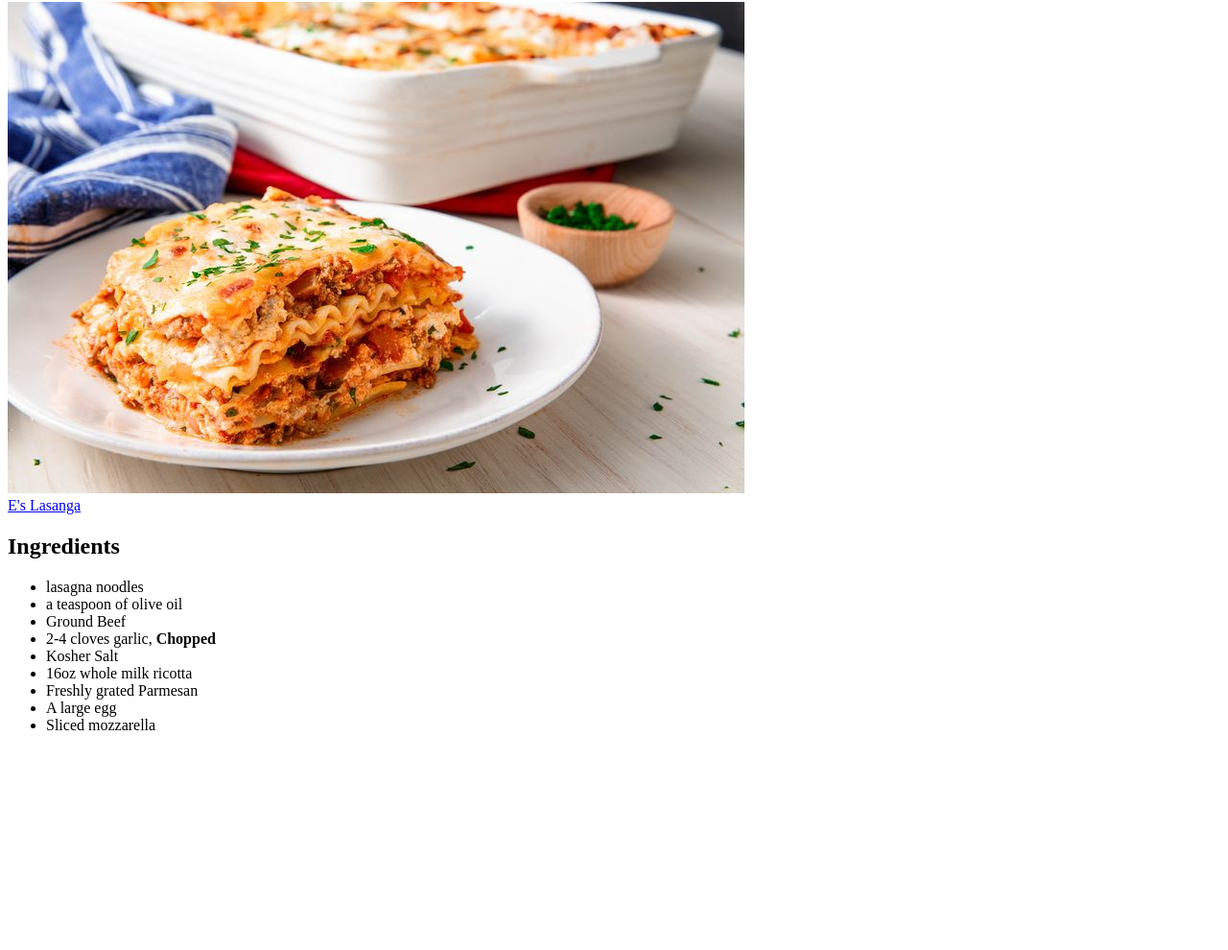
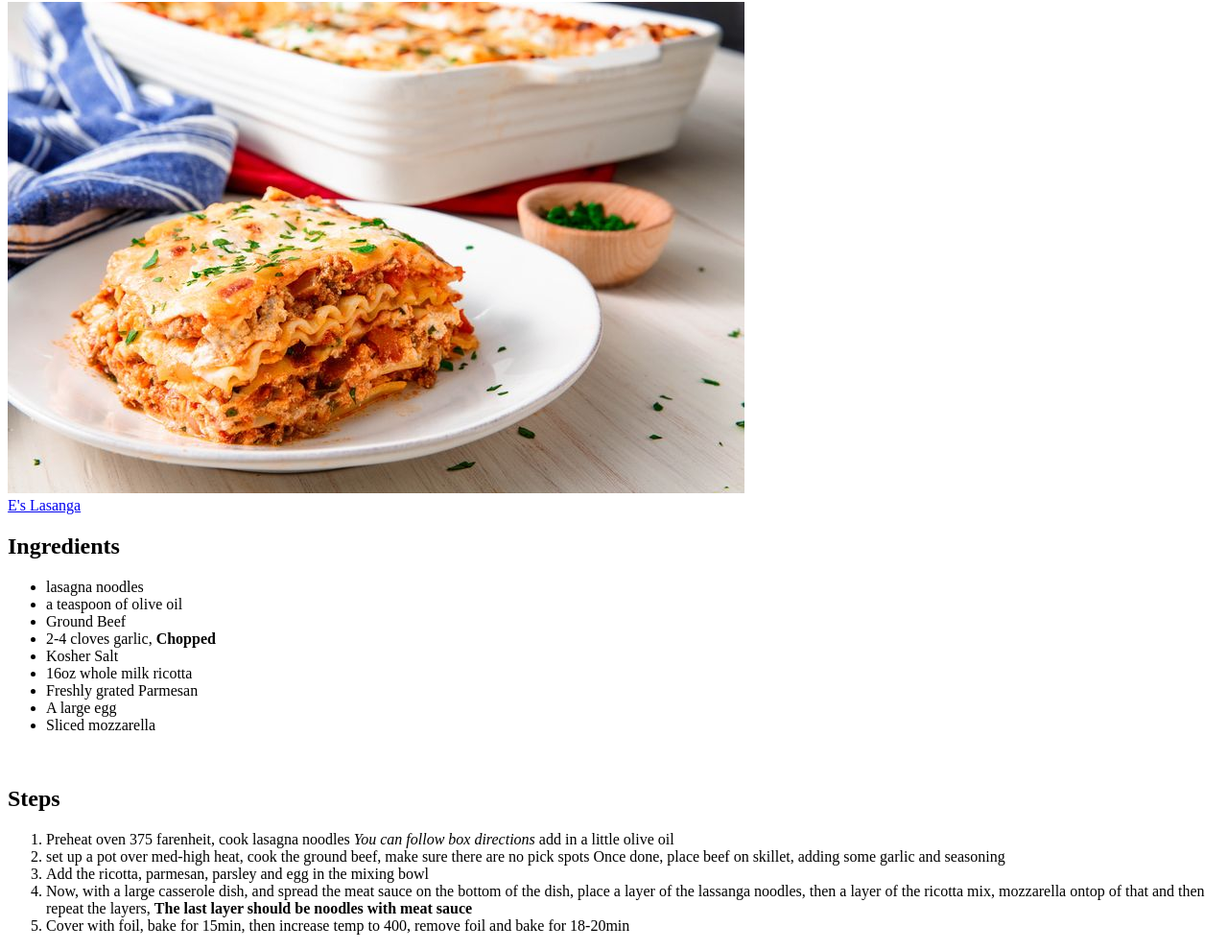
Before and after one commit to SaltEGit/Odin-recipes, a plain HTML site: page INdex.html in a window 1280 px wide. Shown: the part 78-1068 px from the top of the page at 96% size. Before the commit the page ends 859 px from the top, so only its background shows below. Drawn offline with Linux system fonts and the light colour scheme.

Commit message:
INdex.html

```diff
--- a/INdex.html
+++ b/INdex.html
@@ -26,6 +26,20 @@
             <li>A large egg</li>
             <li>Sliced mozzarella</li>
         </ul>
+    <br>
+
+    <h2>Steps</h2>
+        <ol>
+            <li>Preheat oven 375 farenheit, cook lasagna noodles <em>You can follow box directions</em>
+            add in a little olive oil</li>
+            <li>set up a pot over med-high heat, cook the ground beef, make sure there are no pick spots
+             Once done, place beef on skillet, adding some garlic and seasoning</li>
+             <li>Add the ricotta, parmesan, parsley and egg in the mixing bowl</li>
+             <li>Now, with a large casserole dish, and spread the meat sauce on the bottom of the dish,
+                 place a layer of the lassanga noodles, then a layer of the ricotta mix, mozzarella ontop of that and then repeat the layers,
+                 <strong>The last layer should be noodles with meat sauce</strong></li>
+            <li>Cover with foil, bake for 15min, then increase temp to 400, remove foil and bake for 18-20min</li>
+        </ol>
 
 </body>
 </html>
```
Also changed, not shown: Index.html (+10 -0 lines).
